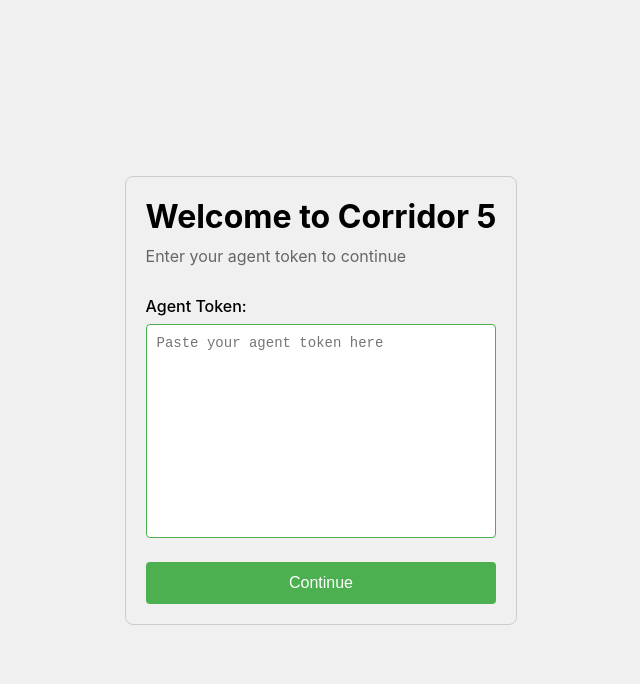
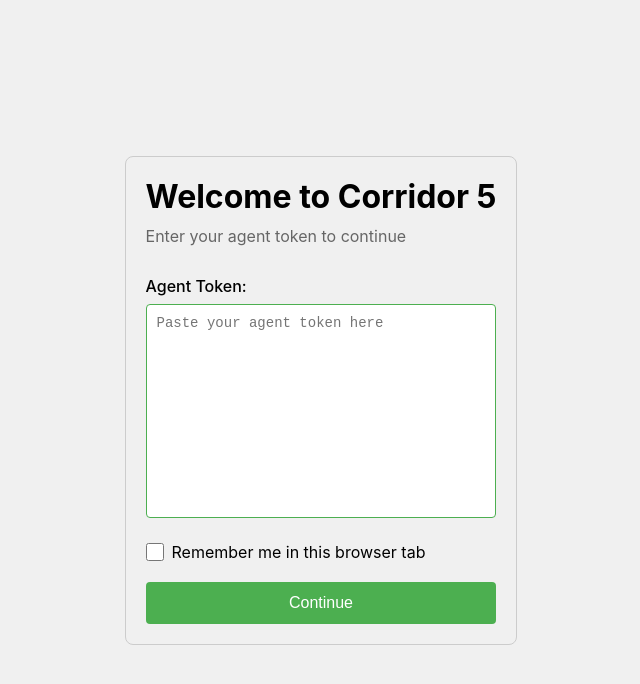
Before and after one commit to petitkriket/trading-app, a Vue app: page / in a window 1280 px wide. Shown: the top 684 px of the page, without its empty margins (319-959 px from the left). Built offline with nearby package versions, Linux system fonts and the light colour scheme; the HTML template or start-up script is replaced by a standard one; what @tanstack/vue-query, openapi-fetch would draw is missing.

Commit message:
chore(auth form): ux improvement with token persistence

```diff
--- a/package.json
+++ b/package.json
@@ -29,6 +29,7 @@
   },
   "dependencies": {
     "@tanstack/vue-query": "^5.92.1",
+    "@vueuse/core": "^14.1.0",
     "openapi-fetch": "^0.15.0",
     "pinia": "^3.0.4",
     "vue": "^3.5.25",
--- a/src/features/auth/components/TokenForm.vue
+++ b/src/features/auth/components/TokenForm.vue
@@ -1,11 +1,15 @@
 <script setup lang="ts">
-import { ref } from 'vue'
+import { ref, computed } from 'vue'
 import { useRouter } from 'vue-router'
 
 import { useTokenStore } from '../composables/useTokenStore'
 
 const router = useRouter()
 const tokenStore = useTokenStore()
+const rememberSession = computed({
+  get: () => tokenStore.isTokenPersisted,
+  set: (value) => tokenStore.setTokenPersistence(value),
+})
 
 const tokenInput = ref('')
 const error = ref('')
@@ -32,7 +36,6 @@ const onSubmit = () => {
         <textarea
           id="token"
           v-model="tokenInput"
-          :class="$style.input"
           name="token"
           rows="12"
           autofocus
@@ -41,11 +44,28 @@ const onSubmit = () => {
           autocomplete="off"
           :aria-invalid="!!error"
           aria-describedby="token-error"
+          :class="$style.input"
         />
       </div>
 
       <div v-if="error" id="token-error" :class="$style.error" role="alert">
         {{ error }}
+      </div>
+
+      <div :class="$style.rememberSessionGroup">
+        <label :class="$style.checkboxLabel">
+          <input
+            id="remember-session"
+            v-model="rememberSession"
+            type="checkbox"
+            name="remember-session"
+            :class="$style.checkboxInput"
+          />
+          <span>Remember me in this browser tab</span>
+        </label>
+        <p v-if="rememberSession" role="alert">
+          Your token will be stored in session storage. Only enable this on trusted devices.
+        </p>
       </div>
 
       <button type="submit" :class="$style.button">Continue</button>
@@ -116,4 +136,28 @@ const onSubmit = () => {
 .button:hover {
   background-color: #45a049;
 }
+
+.rememberSessionGroup {
+  margin-bottom: 20px;
+}
+
+.checkboxLabel {
+  display: flex;
+  align-items: center;
+  gap: 8px;
+  cursor: pointer;
+  font-weight: normal;
+  margin-bottom: 8px;
+}
+
+.checkboxInput {
+  width: 18px;
+  height: 18px;
+  cursor: pointer;
+  margin: 0;
+}
+
+.checkboxLabel span {
+  user-select: none;
+}
 </style>
--- a/src/features/auth/composables/useTokenStore.ts
+++ b/src/features/auth/composables/useTokenStore.ts
@@ -1,17 +1,45 @@
-import { computed, ref } from 'vue'
+import { ref } from 'vue'
 import { defineStore } from 'pinia'
-// L'API ne supporte pas l'auth par cookie.
-// Stocker un token sans expiration dans le localStorage = risque critique si XSS.
-// Stockage en mémoire : sécurité beats une bonne UX (perdu au refresh).
+import { useStorage } from '@vueuse/core'
 
 export const useTokenStore = defineStore('token', () => {
+  const TOKEN_KEY = 'SPT'
+  const SETTING_KEY = 'toggle-token-persistence'
   const token = ref<string | undefined>(undefined)
-  const setToken = (newToken: string) => (token.value = newToken)
-  const clearToken = () => (token.value = undefined)
+  const isTokenPersisted = useStorage<boolean>(SETTING_KEY, false, sessionStorage)
+
+  if (isTokenPersisted.value) {
+    const stored = sessionStorage.getItem(TOKEN_KEY)
+    if (stored) token.value = stored
+  }
+
+  const setToken = (newToken: string) => {
+    token.value = newToken
+    if (isTokenPersisted.value) {
+      sessionStorage.setItem(TOKEN_KEY, newToken)
+    }
+  }
+
+  const clearToken = () => {
+    token.value = undefined
+    sessionStorage.removeItem(TOKEN_KEY)
+  }
+
+  const setTokenPersistence = (value: boolean) => {
+    isTokenPersisted.value = value
+
+    if (value && token.value) {
+      sessionStorage.setItem(TOKEN_KEY, token.value)
+    } else {
+      sessionStorage.removeItem(TOKEN_KEY)
+    }
+  }
 
   return {
-    token: computed(() => token.value),
+    token,
     setToken,
     clearToken,
+    setTokenPersistence,
+    isTokenPersisted,
   }
 })
```
Also changed, not shown: 2 other files (tests, documents, lock files or other folders).
